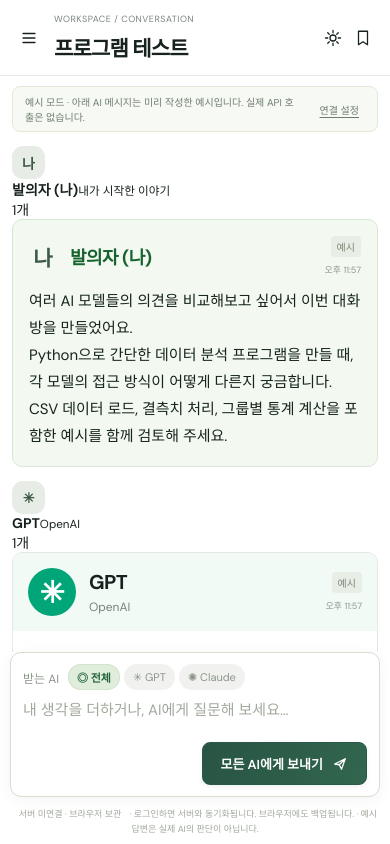
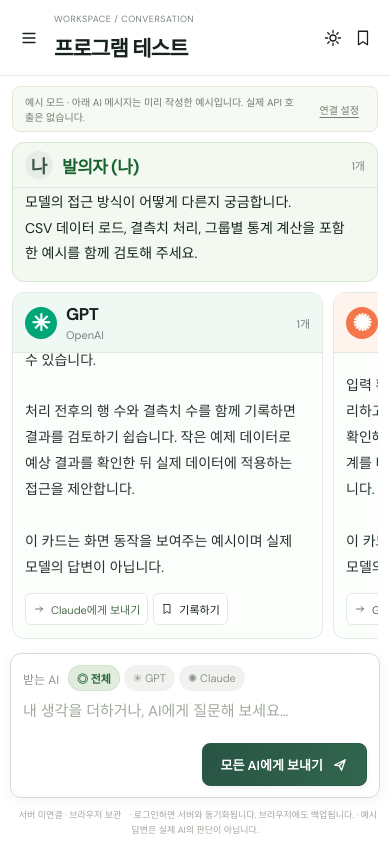
Before and after one commit to inseung99-oss/roundtable, a website: page ui/index.html in a window 390 px wide. Drawn offline with Linux system fonts and the light colour scheme; no server answers.

Commit message:
Keep composer fixed and give each participant an independent scroll area

```diff
--- a/ui/layout.css
+++ b/ui/layout.css
@@ -40,3 +40,59 @@
 @media(max-width:1200px){.shell{grid-template-columns:215px minmax(0,1fr)}.rightbar{display:none}.rightbar.open{display:block;position:fixed;right:0;top:90px;bottom:0;width:280px;z-index:20;box-shadow:-10px 0 40px #26462b20}.sidebar{padding:25px 16px}.brand{font-size:23px}}
 @media(max-width:760px){.shell{grid-template-columns:minmax(0,1fr)}.sidebar{display:none}.sidebar.open{display:flex;position:fixed;inset:0 auto 0 0;width:min(280px,88vw);z-index:25;box-shadow:8px 0 40px #26462b30}.mobile-toggle{display:grid}.topbar{height:76px;min-height:76px;padding:0 12px;gap:8px}.topbar h1{font-size:21px}.crumb{font-size:9px}.top-actions{gap:0}.top-actions .pill{padding:5px 7px;font-size:9px}.top-actions .iconbtn{padding:6px}.feed{padding:14px 12px}.banner{margin:10px 12px 0;font-size:10px}.banner button{font-size:10px}.response-grid{grid-template-columns:minmax(0,1fr)}.message.user{padding:16px;margin-bottom:14px}.message.user .bubble{font-size:15px}.message.user .message-heading strong{font-size:18px}.message-heading strong{font-size:20px}.message-heading{padding:15px;min-height:75px}.bubble{font-size:14px}.compose-wrap{padding:0 10px 8px}.composer{padding:11px 12px}.compose-top{align-items:flex-start;gap:9px}.compose-top>span{padding-top:5px;white-space:nowrap}.recipients{gap:4px}.recipient{font-size:11px;padding:5px 9px}.compose-bottom small{display:none}.compose-bottom{justify-content:flex-end}.footnote{font-size:9px;line-height:1.5}.rightbar.open{top:76px;width:min(290px,90vw)}.pending{margin-left:0}.message-stamp{font-size:9px}}
 @media(prefers-reduced-motion:reduce){*{animation:none!important;scroll-behavior:auto!important;transition:none!important}}
+
+/* The workspace stays fixed; only the participant histories scroll vertically. */
+.main{overflow:hidden}
+.topbar,.banner,.compose-wrap{flex-shrink:0}
+.feed{min-height:0;overflow:hidden;display:grid;grid-template-rows:minmax(100px,28%) minmax(0,1fr);gap:16px;padding:16px 20px;scroll-behavior:auto}
+.participant-panel{display:flex;flex-direction:column;min-width:0;min-height:0;overflow:hidden;border:1px solid var(--line);border-radius:12px;background:#fcfefc}
+.proposer-panel{background:#f3f8f1;border-color:#d8e6d5}
+.panel-heading{display:flex;align-items:center;gap:12px;padding:14px 16px;flex-shrink:0;background:#eff8f3;border-bottom:1px solid var(--line)}
+.panel-heading strong{font-size:19px;letter-spacing:-.5px}
+.panel-heading small{display:block;font-size:11px;color:var(--muted);margin-top:3px}
+.panel-heading .avatar{width:40px;height:40px;border-radius:50%;font-size:26px}
+.tone-green .panel-heading .avatar{background:#00a578;color:#fff}
+.tone-orange .panel-heading{background:#fff4ed}
+.tone-orange .panel-heading .avatar{background:#f4774b!important;color:#fff!important}
+.tone-blue .panel-heading{background:#f0f4ff}
+.tone-purple .panel-heading{background:#f5f2fc}
+.proposer-panel .panel-heading{padding:10px 18px;background:transparent;color:#17632e}
+.proposer-panel .panel-heading .avatar{width:28px;height:28px;font-size:18px}
+.proposer-panel .panel-heading small{display:none}
+.panel-count{margin-left:auto;white-space:nowrap;font-size:11px;color:var(--muted)}
+.panel-scroll{flex:1;min-height:0;overflow-y:auto;overflow-x:hidden;overscroll-behavior-y:contain;scrollbar-gutter:stable;padding:0 14px;scrollbar-width:thin;scrollbar-color:#b1c3b6 transparent}
+.panel-scroll:focus-visible{outline:2px solid #71977c;outline-offset:-3px}
+.participant-panels{display:grid;grid-auto-flow:column;grid-auto-columns:minmax(240px,1fr);gap:12px;min-width:0;min-height:0;overflow-x:auto;overflow-y:hidden;overscroll-behavior-x:contain;padding-bottom:4px;scrollbar-width:thin}
+.panel-scroll .message,.panel-scroll .message.user{margin:0;padding:14px 0;border:0;border-bottom:1px solid var(--line);border-radius:0;background:transparent;animation:none;overflow:visible}
+.panel-scroll .message:last-child{border-bottom:0}
+.panel-scroll .message-heading,.panel-scroll .message.user .message-heading{min-height:0;padding:0 0 8px;background:transparent}
+.panel-scroll .message-heading>.avatar,.panel-scroll .message-heading>div:not(.message-stamp){display:none}
+.panel-scroll .message-stamp{margin-left:0;flex-direction:row;align-items:center;flex-wrap:wrap;gap:6px}
+.panel-scroll .bubble,.panel-scroll .message.user .bubble{padding:0;font-size:14px;line-height:1.85}
+.proposer-panel .message.user .bubble{font-size:16px}
+.panel-scroll .message-actions{margin-top:12px;padding:0;gap:5px}
+.panel-scroll .pending{margin:12px 0;padding:12px;overflow-wrap:anywhere}
+.panel-empty{font-size:13px;line-height:1.8;color:var(--muted);padding:8px 0}
+@media(min-width:1700px){.feed{padding-left:24px;padding-right:24px}}
+@media(max-width:760px){
+ .feed{padding:10px 12px;gap:10px;grid-template-rows:minmax(88px,28%) minmax(0,1fr)}
+ .participant-panels{grid-auto-columns:85%;gap:10px;scroll-snap-type:x proximity}
+ .participant-panel{scroll-snap-align:start}
+ .panel-heading{padding:10px 12px;gap:9px}
+ .panel-heading strong{font-size:17px}
+ .panel-heading .avatar{width:32px;height:32px;font-size:23px}
+ .proposer-panel .panel-heading{padding:8px 12px}
+ .proposer-panel .message.user .bubble{font-size:14px}
+ .panel-scroll{padding:0 12px}
+ .footnote{max-height:28px;overflow:auto}
+}
+@media(max-height:650px){
+ .topbar{height:60px;min-height:60px}
+ .banner{margin-top:6px;padding-top:4px;padding-bottom:4px}
+ .feed{padding-top:8px;padding-bottom:8px;gap:8px;grid-template-rows:minmax(65px,26%) minmax(0,1fr)}
+ .panel-heading,.proposer-panel .panel-heading{padding:6px 12px}
+ .panel-heading .avatar{width:26px;height:26px;font-size:18px}
+ .panel-heading small,.crumb,.footnote{display:none}
+ .composer{padding:8px 12px}
+ .composer textarea{height:38px;min-height:38px}
+}
```
